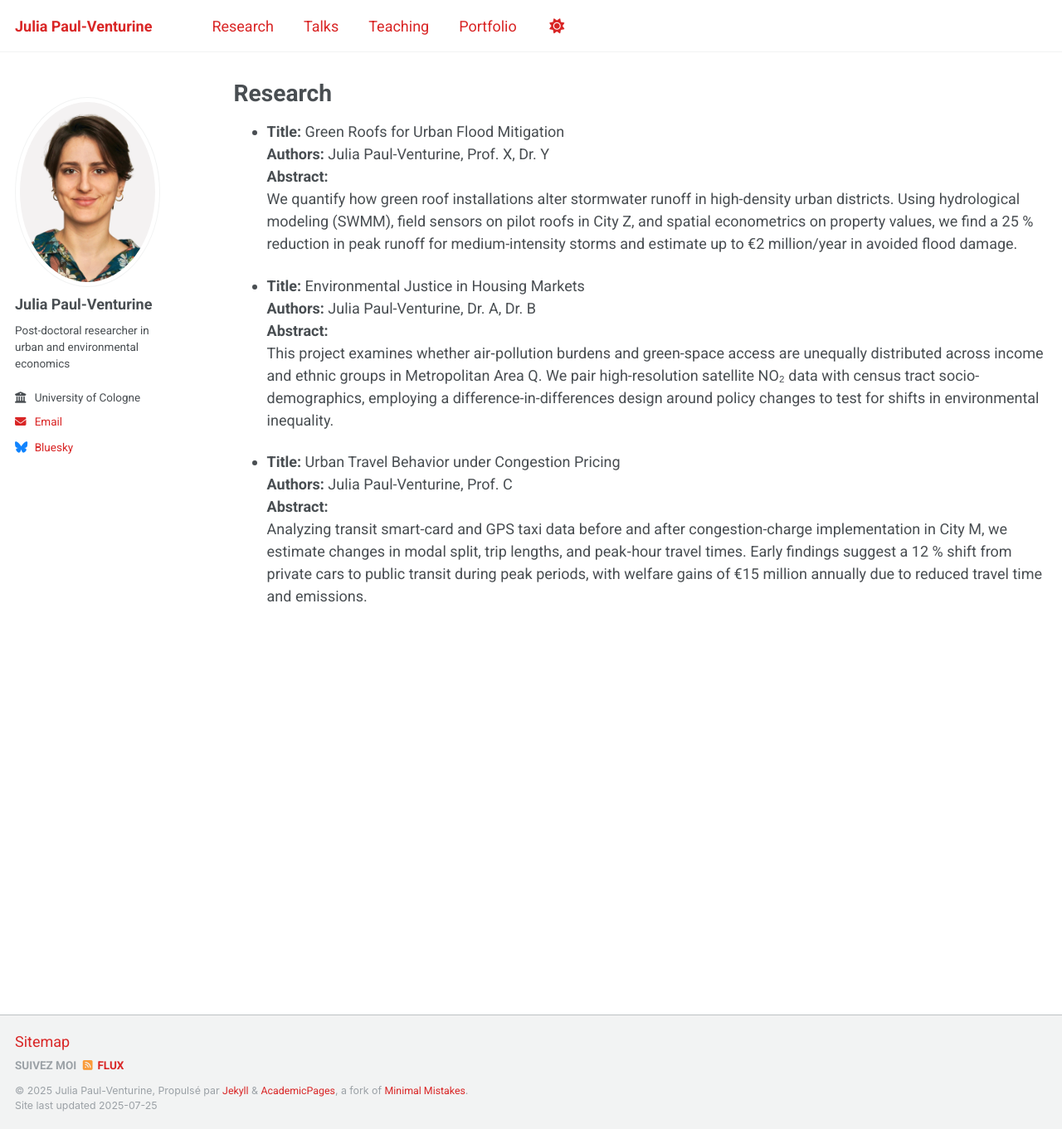
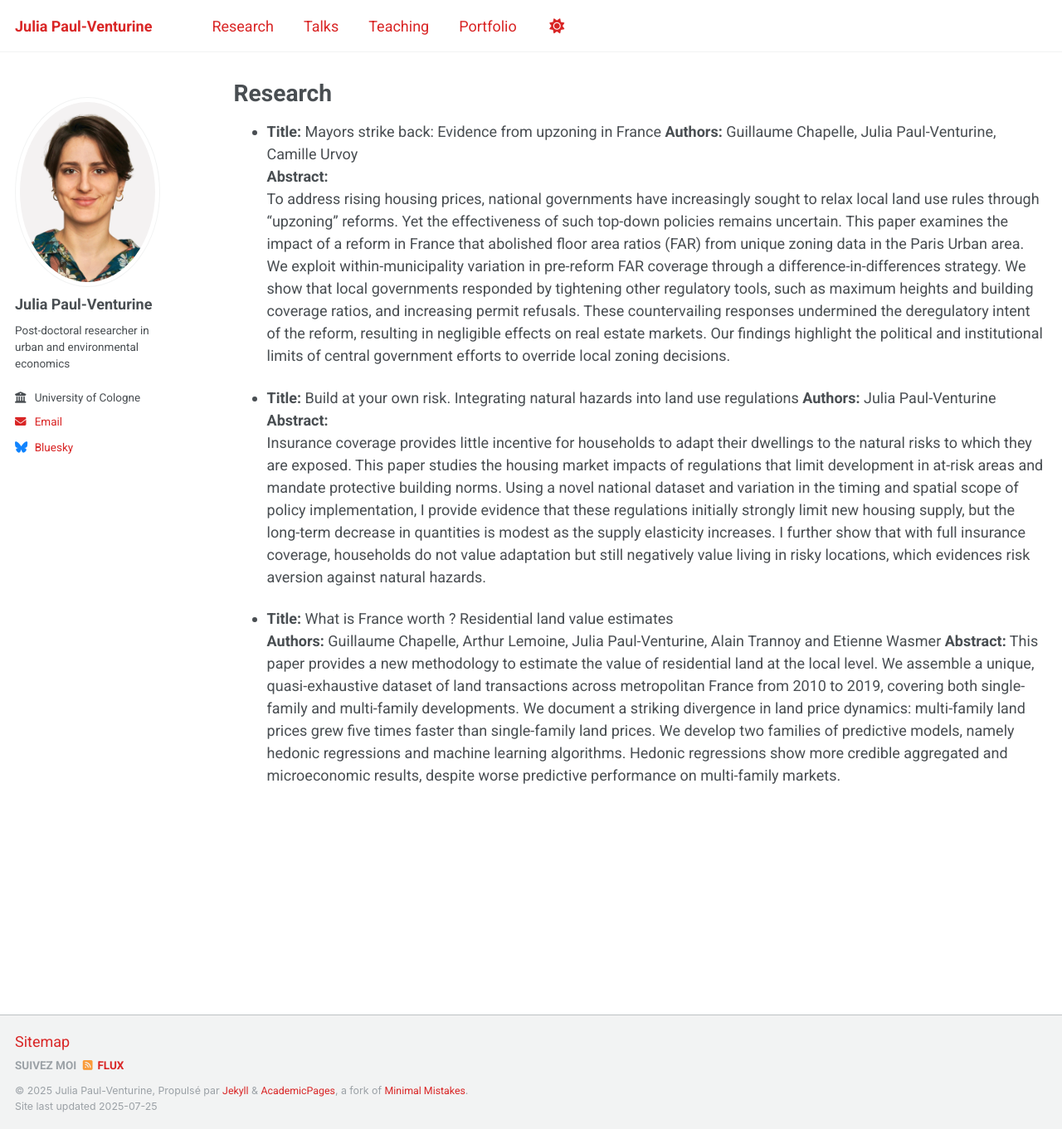
Before and after one commit to julia-paulventurine/julia-paulventurine.github.io, a Jekyll site: the page built from _pages/research.md, in a window 1280 px wide and 1361 px high. Shown: the whole window at 83% size. Built offline with Jekyll 4.4.1, drawn with Linux system fonts in a browser that asks for light colours; a script that is not in the unit is left out.

Commit message:
Update research.md

```diff
--- a/_pages/research.md
+++ b/_pages/research.md
@@ -5,17 +5,17 @@ permalink: /research/
 collection: publications
 ---
 
-- **Title:** Green Roofs for Urban Flood Mitigation
-  **Authors:** Julia Paul-Venturine, Prof. X, Dr. Y
+- **Title:** Mayors strike back: Evidence from upzoning in France
+  **Authors:** Guillaume Chapelle, Julia Paul-Venturine, Camille Urvoy
   **Abstract:**
-  We quantify how green roof installations alter stormwater runoff in high-density urban districts. Using hydrological modeling (SWMM), field sensors on pilot roofs in City Z, and spatial econometrics on property values, we find a 25 % reduction in peak runoff for medium-intensity storms and estimate up to €2 million/year in avoided flood damage.
+  To address rising housing prices, national governments have increasingly sought to relax local land use rules through “upzoning” reforms. Yet the effectiveness of such top-down policies remains uncertain. This paper examines the impact of a reform in France that abolished floor area ratios (FAR) from unique zoning data in the Paris Urban area. We exploit within-municipality variation in pre-reform FAR coverage through a difference-in-differences strategy. We show that local governments responded by tightening other regulatory tools, such as maximum heights and building coverage ratios, and increasing permit refusals. These countervailing responses undermined the deregulatory intent of the reform, resulting in negligible effects on real estate markets. Our findings highlight the political and institutional limits of central government efforts to override local zoning decisions.
 
-- **Title:** Environmental Justice in Housing Markets
-  **Authors:** Julia Paul-Venturine, Dr. A, Dr. B
+- **Title:** Build at your own risk. Integrating natural hazards into land use regulations
+  **Authors:** Julia Paul-Venturine
   **Abstract:**
-  This project examines whether air‐pollution burdens and green-space access are unequally distributed across income and ethnic groups in Metropolitan Area Q. We pair high-resolution satellite NO₂ data with census tract socio-demographics, employing a difference-in-differences design around policy changes to test for shifts in environmental inequality.
+  Insurance coverage provides little incentive for households to adapt their dwellings to the natural risks to which they are exposed. This paper studies the housing market impacts of regulations that  limit development in at-risk areas and mandate protective building norms. Using a novel national dataset and variation in the timing and spatial scope of policy implementation, I provide evidence that these regulations initially strongly limit new housing supply, but the long-term decrease in quantities is modest as the supply elasticity increases. I further show that with full insurance coverage, households do not value adaptation but still negatively value living in risky locations, which evidences risk aversion against natural hazards.
 
-- **Title:** Urban Travel Behavior under Congestion Pricing
-  **Authors:** Julia Paul-Venturine, Prof. C
+- **Title:** What is France worth ? Residential land value estimates
+  **Authors:** Guillaume Chapelle, Arthur Lemoine, Julia Paul-Venturine, Alain Trannoy and Etienne Wasmer
   **Abstract:**
-  Analyzing transit smart-card and GPS taxi data before and after congestion-charge implementation in City M, we estimate changes in modal split, trip lengths, and peak‐hour travel times. Early findings suggest a 12 % shift from private cars to public transit during peak periods, with welfare gains of €15 million annually due to reduced travel time and emissions.
+  This paper provides a new methodology to estimate the value of residential land at the local level. We assemble a unique, quasi-exhaustive dataset of land transactions across metropolitan France from 2010 to 2019, covering both single-family and multi-family developments. We document a striking divergence in land price dynamics: multi-family land prices grew five times faster than single-family land prices. We develop two families of predictive models, namely hedonic regressions and machine learning algorithms. Hedonic regressions show more credible aggregated and microeconomic results, despite worse predictive performance on multi-family markets.
```
